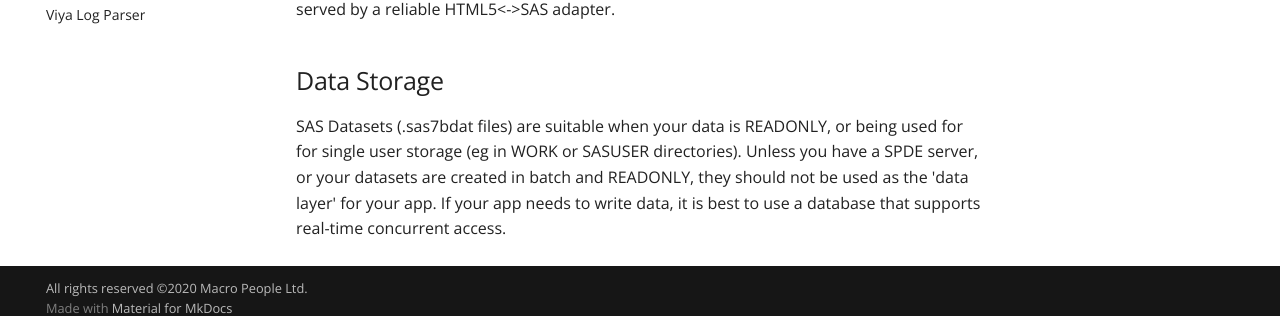
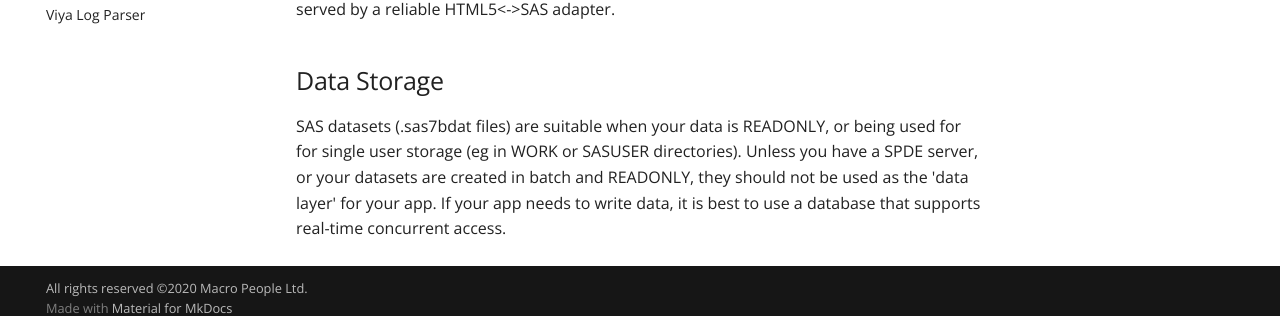
Before and after one commit to sasjs/sasjs.io, an MkDocs documentation site: the page built from docs/backend-getstarted.md, in a window 1280 px wide and 900 px high, scrolled down 1066 px. Shown: the part 569-885 px from the top of the window. Built offline with MkDocs 1.6.1 and Material for MkDocs 9.7.7, drawn with Linux system fonts in a browser that asks for light colours.

```diff
--- a/docs/backend-getstarted.md
+++ b/docs/backend-getstarted.md
@@ -57,7 +57,7 @@ To minimise the risk it is best to avoid url params entirely and deal purely wit
 
 ## Data Storage
 
-SAS Datasets (.sas7bdat files) are suitable when your data is READONLY, or being used for for single user storage (eg in WORK or SASUSER directories).  Unless you have a SPDE server, or your datasets are created in batch and READONLY, they should not be used as the 'data layer' for your app.  If your app needs to write data, it is best to use a database that supports real-time concurrent access.
+SAS datasets (.sas7bdat files) are suitable when your data is READONLY, or being used for for single user storage (eg in WORK or SASUSER directories).  Unless you have a SPDE server, or your datasets are created in batch and READONLY, they should not be used as the 'data layer' for your app.  If your app needs to write data, it is best to use a database that supports real-time concurrent access.
 
 
 <meta name="description" content="When building on SAS you will be interfacing with either SAS 9 or SAS Viya.  The good news is, the deployment is pretty similar.">
```
